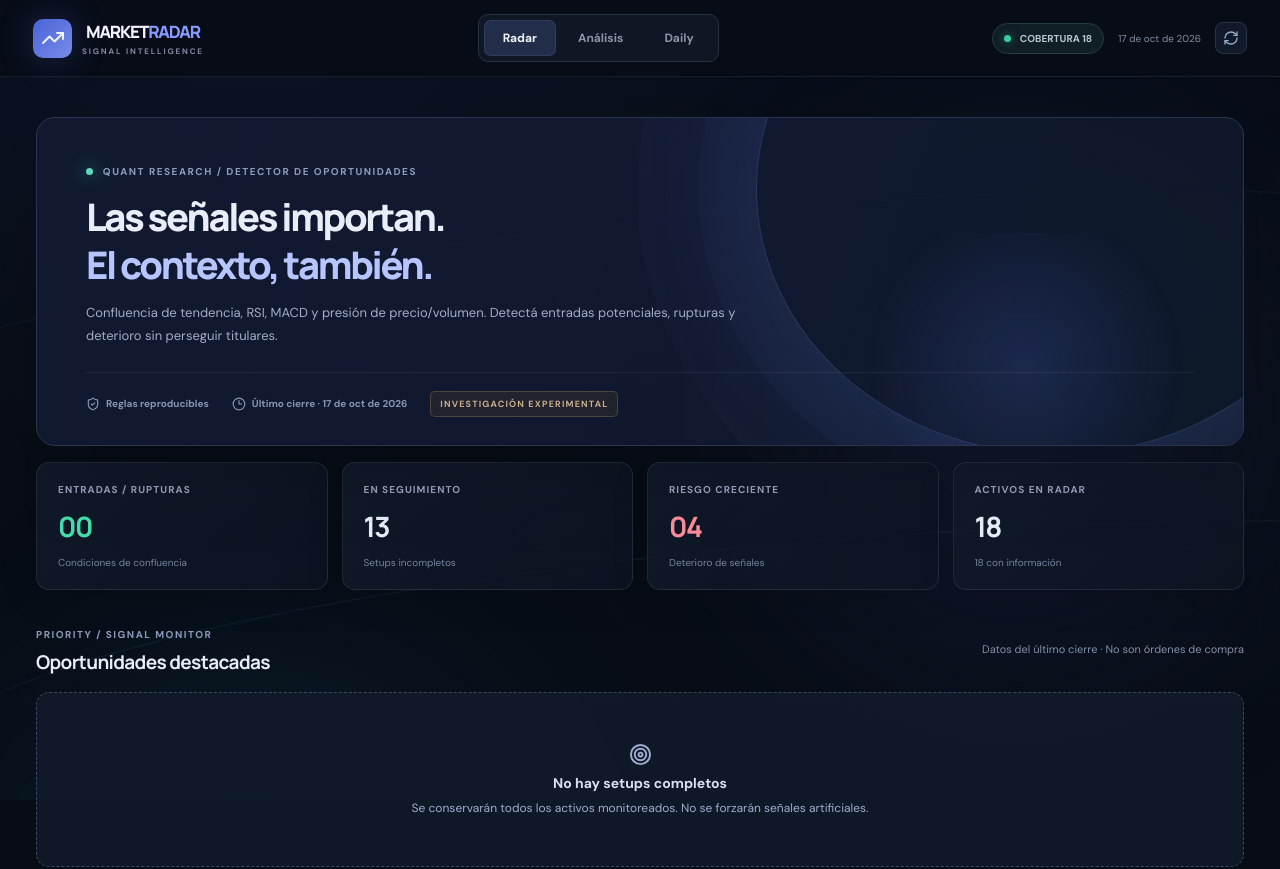
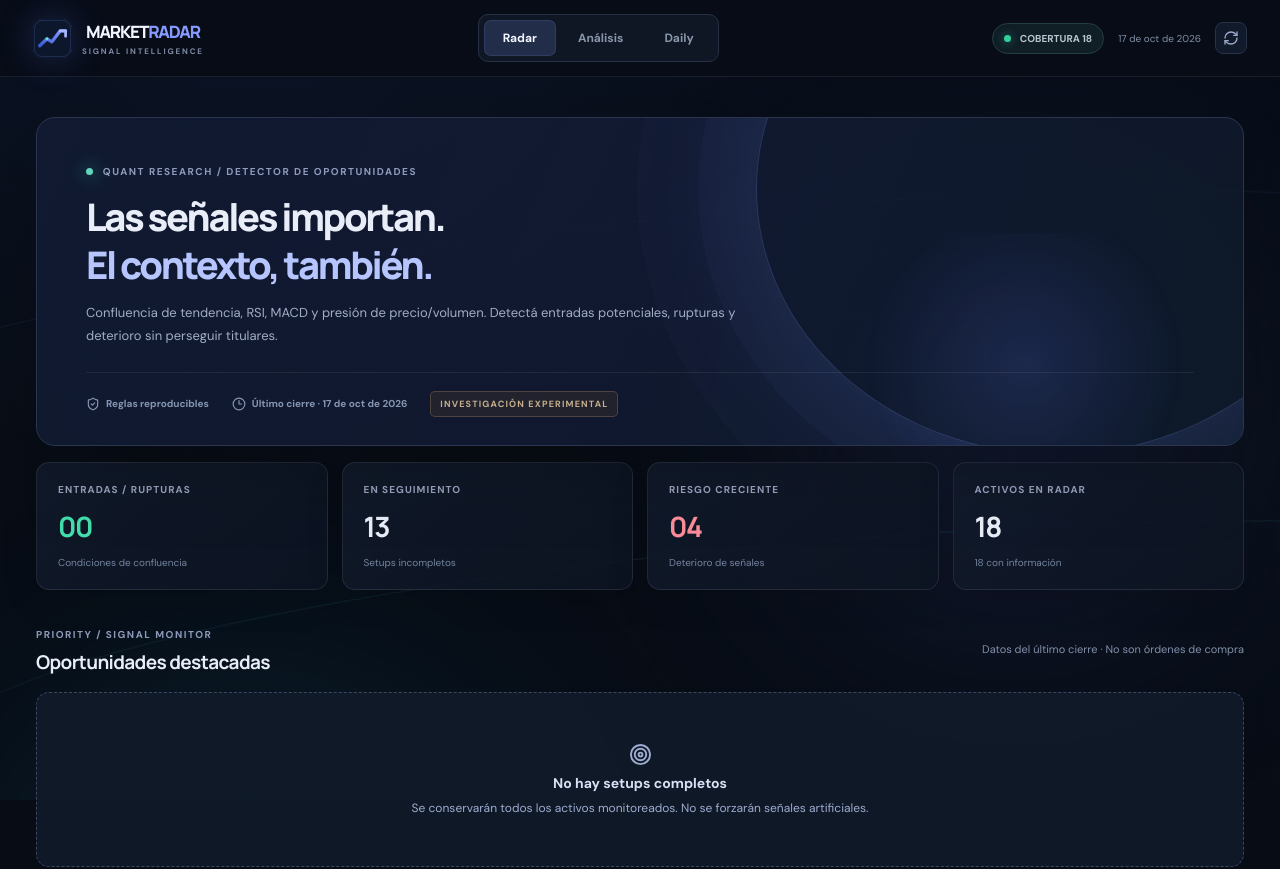
Before and after one commit to alejo02025/marketdata, a React (Vite) app: page / in a window 1280 px wide. Shown: the top 869 px of the page. Built offline with nearby package versions, Linux system fonts and the light colour scheme; the HTML template or start-up script is replaced by a standard one.

Commit message:
brand: display custom logo in navigation

```diff
--- a/src/App.tsx
+++ b/src/App.tsx
@@ -92,7 +92,7 @@ export default function App(){
  }
  return <div className="radar-app"><PulseBackdrop/>
  <header className="app-header"><div className="nav-inner">
-  <button className="identity" onClick={()=>go('radar')}><span className="identity-mark"><TrendingUp size={24}/></span><span className="identity-label"><b>MARKET<span>RADAR</span></b><small>SIGNAL INTELLIGENCE</small></span></button>
+  <button className="identity" onClick={()=>go('radar')}><span className="identity-mark"><img src={import.meta.env.BASE_URL+'logo.svg'} alt="Market Radar" width="39" height="39"/></span><span className="identity-label"><b>MARKET<span>RADAR</span></b><small>SIGNAL INTELLIGENCE</small></span></button>
   <nav className={'header-tabs '+(navOpen?'expanded':'')} aria-label="Secciones principales">{(['radar','analysis','daily'] as Page[]).map(p=><button key={p} className={page===p?'active':''} onClick={()=>go(p)}>{names[p]}</button>)}</nav>
   <div className="header-meta"><span className="market-pill"><i/> {snapshot?'COBERTURA '+snapshot.coverageCount:'SIN DATOS'}</span><span className="top-date">{runDate||'Esperando cierre'}</span><button className="header-refresh" onClick={fetchData} aria-label="Actualizar datos"><RefreshCw size={16}/></button></div>
   <button className="nav-toggle" onClick={()=>setNavOpen(!navOpen)} aria-label="Menú"><Menu size={21}/></button>
```
